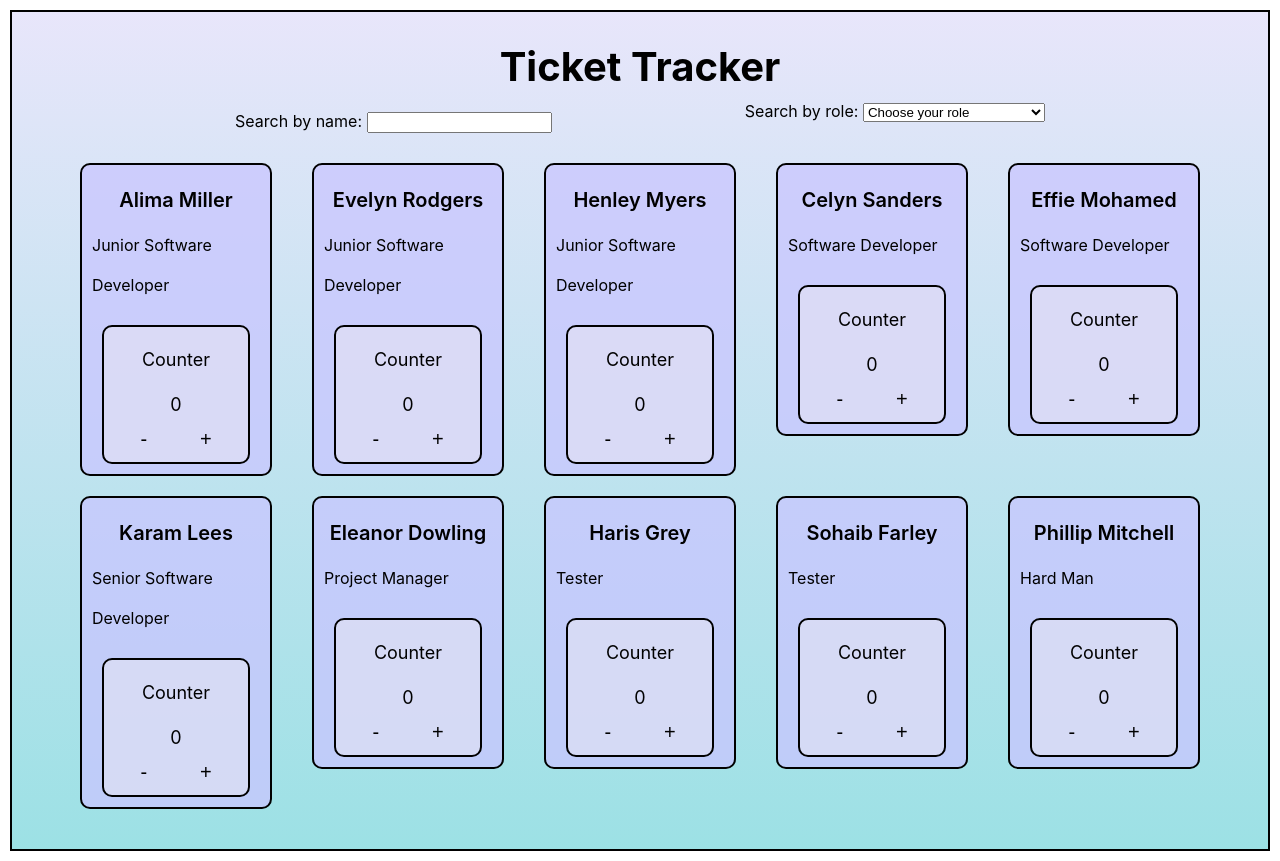
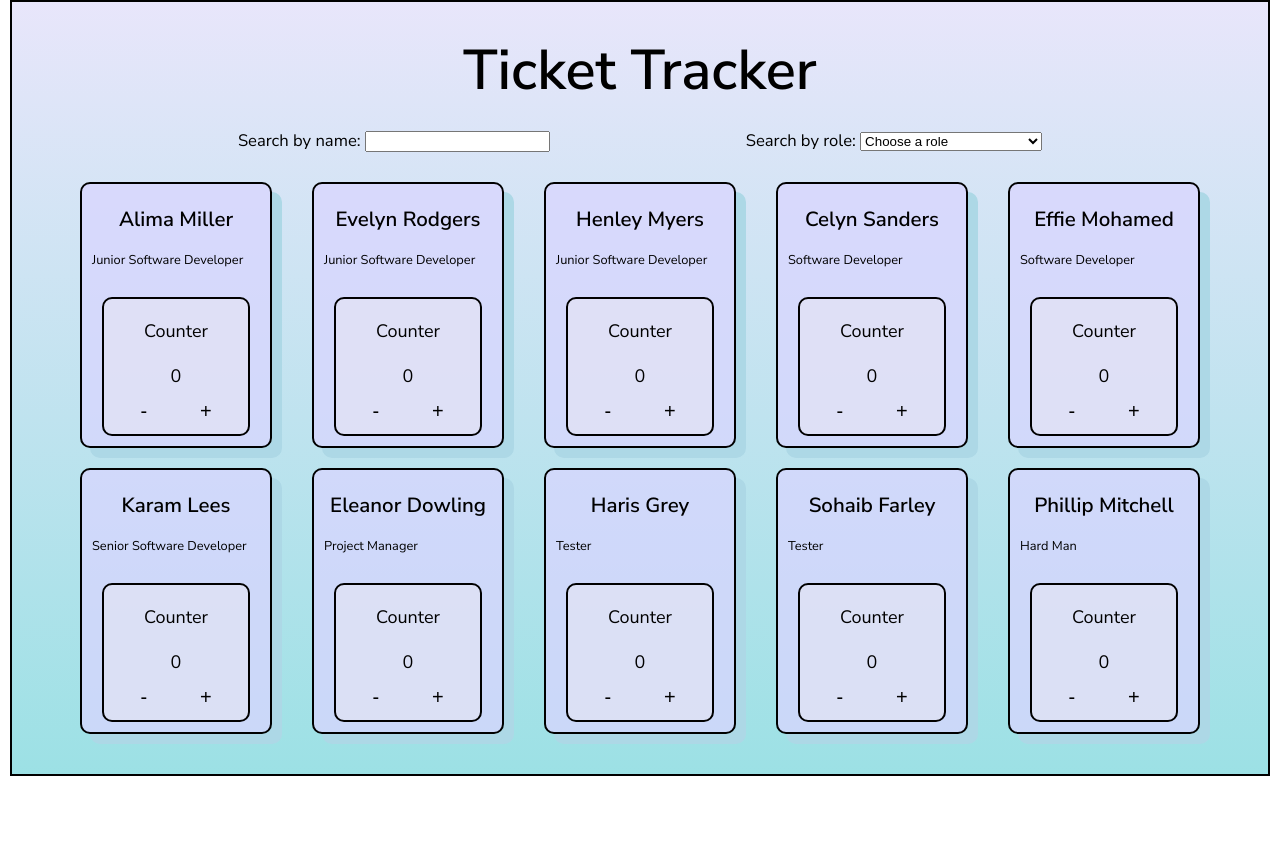
Before and after one commit to NDenheim/ticket-tracker-project, a React (Vite) app: page / in a window 1280 px wide. After the commit the page ends 800 px from the top, so only its background shows below. Built offline with nearby package versions, Linux system fonts and the light colour scheme.

Commit message:
Managed layout for all devices

```diff
--- a/src/App.scss
+++ b/src/App.scss
@@ -1,3 +1,5 @@
+@use "./variables" as *;
+
 * {
   margin: 0;
   padding: 10;
@@ -6,17 +8,18 @@
 
 .app {
   border: 2px solid black;
-  margin: 10px;
+  margin: 0 10px 0 10px;
   //   height: 97vh;
   padding: 30px;
   background-image: linear-gradient(
     rgba(217, 213, 248, 0.604),
     rgba(52, 193, 201, 0.485)
   );
+  font-family: $font-primary;
 
   .heading {
     text-align: center;
-    font-size: 5vh;
+    font-size: 7vh;
   }
 
   .filters {
@@ -24,6 +27,8 @@
     display: flex;
     flex-wrap: wrap;
     justify-content: space-evenly;
+    align-items: center;
+    font-size: 3vw;
   }
 
   .all-tiles {
@@ -32,3 +37,19 @@
     justify-content: center;
   }
 }
+
+@media screen and (min-width: 551px) {
+  .filters {
+    font-size: 1.6vw;
+  }
+}
+
+@media screen and (min-width: 1150px) {
+  .app {
+    height: 100%;
+
+    .filters {
+      font-size: 1.3vw;
+    }
+  }
+}
--- /dev/null
+++ b/src/_variables.scss
@@ -0,0 +1,3 @@
+@import url("https://fonts.googleapis.com/css2?family=Nunito+Sans:opsz,wght@6..12,300;6..12,400;6..12,500;6..12,600&display=swap");
+
+$font-primary: "Nunito Sans", sans-serif;
--- a/src/components/Dropdown/Dropdown.tsx
+++ b/src/components/Dropdown/Dropdown.tsx
@@ -11,7 +11,7 @@ const DropdownBox = ({ handleFilterByRole }: Dropdown) => {
       <label htmlFor="role"> Search by role: </label>
 
       <select name="role" id="dropdown-menu" onChange={handleFilterByRole}>
-        <option value="">Choose your role</option>
+        <option value="">Choose a role</option>
         <option value="Junior Software Developer">
           Junior Software Developer
         </option>
--- a/src/components/TrackerTile/TrackerTile.scss
+++ b/src/components/TrackerTile/TrackerTile.scss
@@ -1,16 +1,21 @@
+@use "../../variables" as *;
+
 .tracker {
   margin: 10px 20px;
   padding: 10px;
   border: 2px solid black;
   border-radius: 10px;
-  width: 150px;
+  box-shadow: 10px 10px lightblue;
+  width: 50vw;
   line-height: 2.5;
-  background-color: rgba(202, 198, 255, 0.741);
+  background-color: rgba(217, 214, 255, 0.741);
+  font-family: $font-primary;
+  font-size: 3.6vw;
 
   .name {
-    font-size: 20px;
+    font-size: 5vw;
     text-align: center;
-    font-weight: 600;
+    font-weight: 800;
   }
 
   .counter {
@@ -21,6 +26,7 @@
     padding: 10px;
     background-color: rgba(233, 232, 241, 0.518);
     font-size: 18px;
+    position: relative;
 
     .buttons {
       display: flex;
@@ -30,14 +36,56 @@
         background-color: transparent;
         border: none;
         font-size: 20px;
+
+        :hover {
+          cursor: pointer;
+        }
       }
     }
   }
 }
 
-@media screen and (min-width: 1200px) {
+@media screen and (min-width: 480px) {
+  .tracker {
+    width: 33vw;
+    font-size: 2.2vw;
+
+    .name {
+      font-size: 3.4vw;
+    }
+  }
+}
+
+@media screen and (min-width: 700px) {
+  .tracker {
+    width: 23vw;
+    font-size: 1.5vw;
+
+    .name {
+      font-size: 2.5vw;
+    }
+  }
+}
+
+@media screen and (min-width: 900px) {
+  .tracker {
+    width: 18vw;
+    font-size: 1.2vw;
+
+    .name {
+      font-size: 2vw;
+    }
+  }
+}
+
+@media screen and (min-width: 1150px) {
   .tracker {
     width: 15vw;
+    font-size: 1vw;
+
+    .name {
+      font-size: 1.6vw;
+    }
   }
 }
 
```
